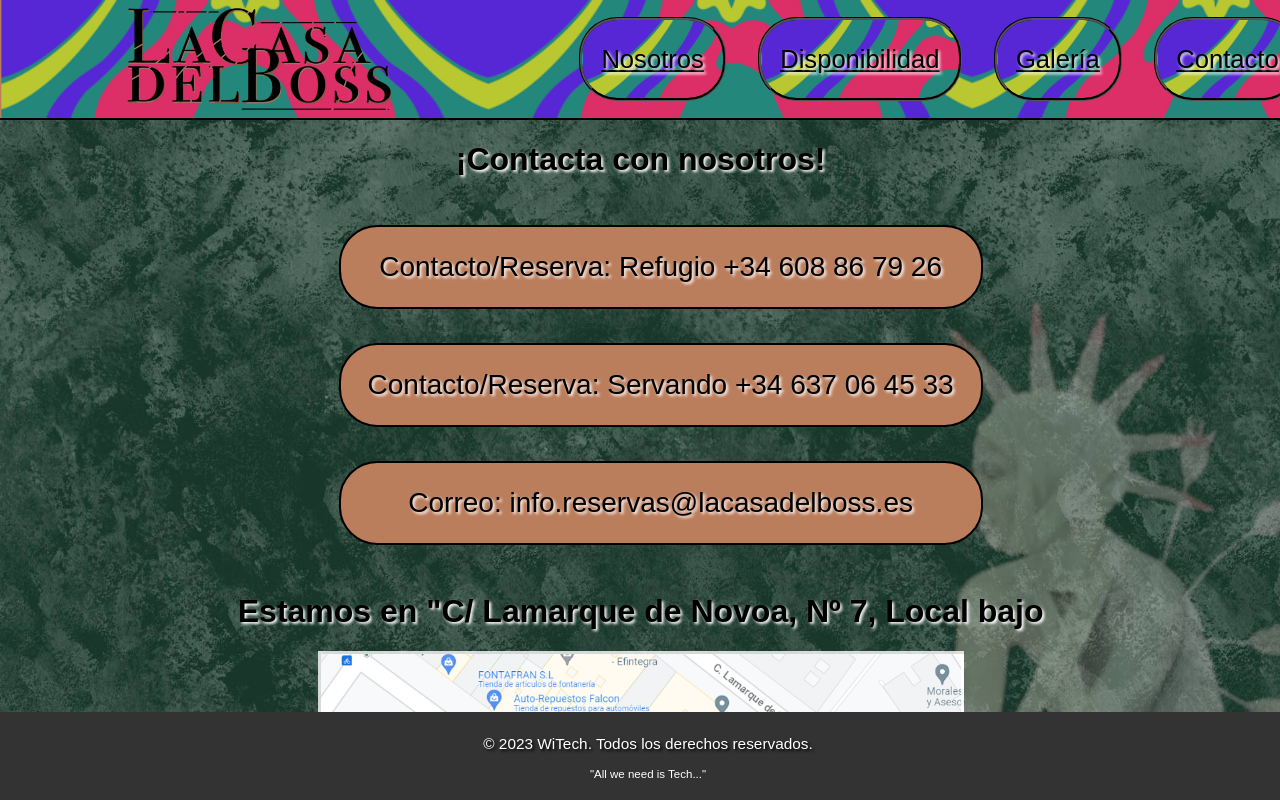
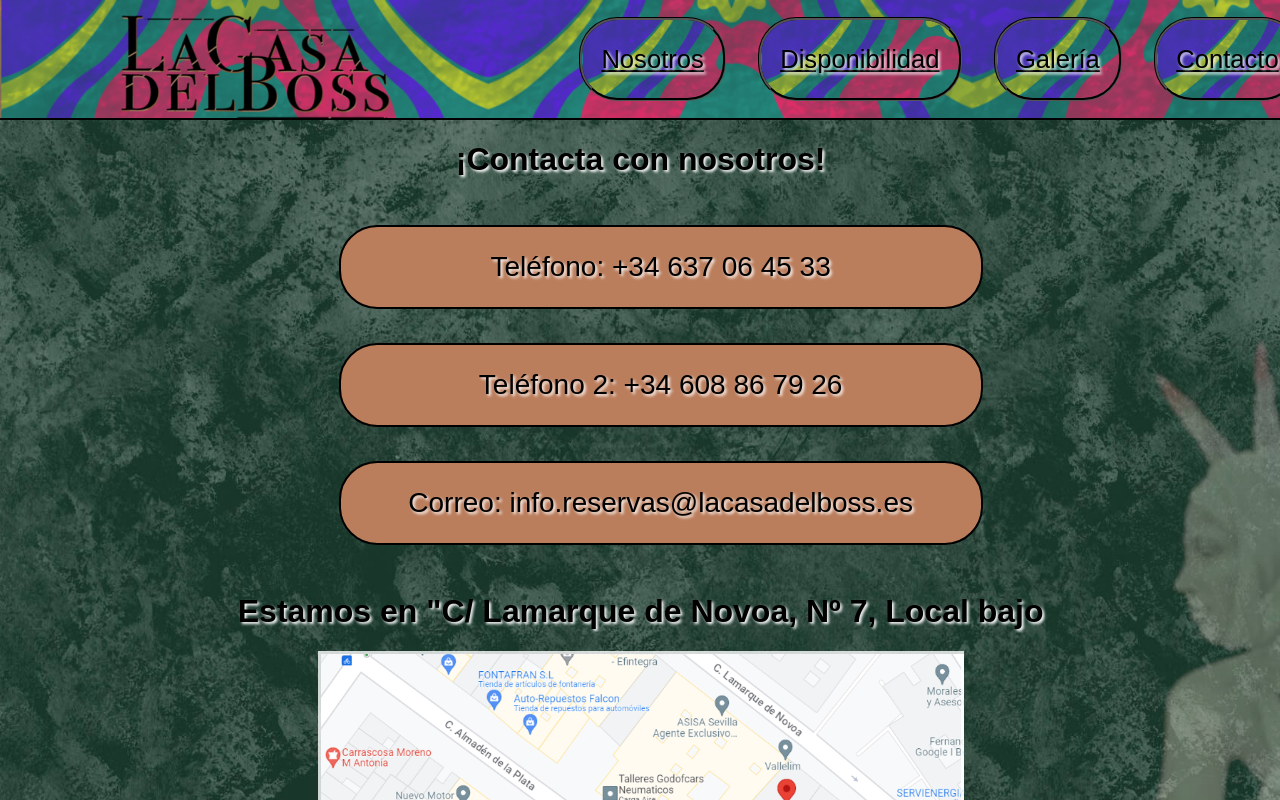
Before and after one commit to LuisRamirezdeVerger/ProjectDestiny, a React (Create React App) app: page /contacto in a window 1280 px wide. Shown: the top 800 px of the page. Built offline with nearby package versions, Linux system fonts and the light colour scheme; a web font is replaced by a local one.

Commit message:
Gallery edited

```diff
--- a/src/App.css
+++ b/src/App.css
@@ -17,6 +17,7 @@
   font-family: 'bodoni-72-smallcaps-book', sans-serif;
   padding-bottom: 8.5vh;
   width: 100%;
+  height: 70vh;
 }
 
 .App {
@@ -90,9 +91,9 @@
   display: flex;
   max-width: 100%;
   width: 100%;
-  height: 20vh;
+  height: 13vh;
   object-fit: contain;
-  transform: scale(1.3);
+  transform: scale(1);
   padding-bottom: 3.2vh;
 }
 
--- a/src/components/Contacto.js
+++ b/src/components/Contacto.js
@@ -10,8 +10,8 @@
       <div className="metodos">
         {/* <h1>A parte, los diferentes metodos de contacto</h1> */}
         <ul className="metodosLista">
-          <li className="contactoLi">Contacto/Reserva: Refugio +34 608 86 79 26</li>
-          <li  className="contactoLi">Contacto/Reserva: Servando +34 637 06 45 33</li>
+          <li className="contactoLi">Teléfono: +34 637 06 45 33  </li>
+          <li  className="contactoLi">Teléfono 2: +34 608 86 79 26 </li>
           <li  className="contactoLi">Correo: info.reservas@lacasadelboss.es</li>
         </ul>
       </div>
--- a/src/components/Footer.css
+++ b/src/components/Footer.css
@@ -3,9 +3,8 @@
     color: #fff;
     padding: 1vh;
     text-align: center;
-    position: fixed;
     left: 0;
-    bottom: 0;
+    bottom: 4vh;
     width: 100%;
   }
 
--- a/src/components/Galeria.css
+++ b/src/components/Galeria.css
@@ -1,5 +1,6 @@
 .background{
     display: flex;
+    align-items: center;
     flex-direction: column;
     background-image: url('../images/backgrounds/b4.JPG');
     background-size: cover;
@@ -11,22 +12,22 @@
 
 .galeria{
     display: flex;
-    width: auto;
+    width: 50vw;
     /* Estilo del borde */
     border: 3px black solid;
     flex-wrap: wrap;
     position: relative;
     justify-content: center;
-    background-color: #06908f;
+    background-color: #23817c;
     align-items: center;
     min-width: 40vw;
     max-width: 57vw;
     align-content: center;
     text-align: center;
-    margin: auto;
-    margin-top: 1vh;
+    /* margin: auto; */
+    margin: 10vh;
     min-height: 70vh;
-    margin-bottom: 5vh;
+    margin-bottom: -5vh;
 }
 
 
--- a/src/components/Galeria.js
+++ b/src/components/Galeria.js
@@ -34,10 +34,10 @@
       url: two,
       title: "Decoración varia.",
     },
-    {
-      url: three,
-      title: "Entretenimiento para todos los públicos",
-    },
+    // {
+    //   url: three,
+    //   title: "Entretenimiento para todos los públicos",
+    // },
     {
       url: four,
       title: "Espacio de exposición de contenido/ambigur",
--- a/src/components/SobreMi.css
+++ b/src/components/SobreMi.css
@@ -3,13 +3,13 @@
     flex-direction: column;
     justify-content: center;
     text-align: center;
-    height: 100%;
+    height: 94%;
     width: auto;
     max-width: 100%;
     font-size: 4vh;
-    margin-bottom: 4vh;
     text-shadow: 2px 2px 3px black;
 }
+
 .quienesSomosBackground{
     display: flex;
     flex-direction: column;
@@ -21,6 +21,10 @@
     color: white;
 }
 
+
+
+
+
 @media (max-width: 768px) {
     .quienesSomosBackground{
 
```
Also changed, not shown: src/images/banner/fondoBanner.png, src/images/banner/logoBanner.png.
